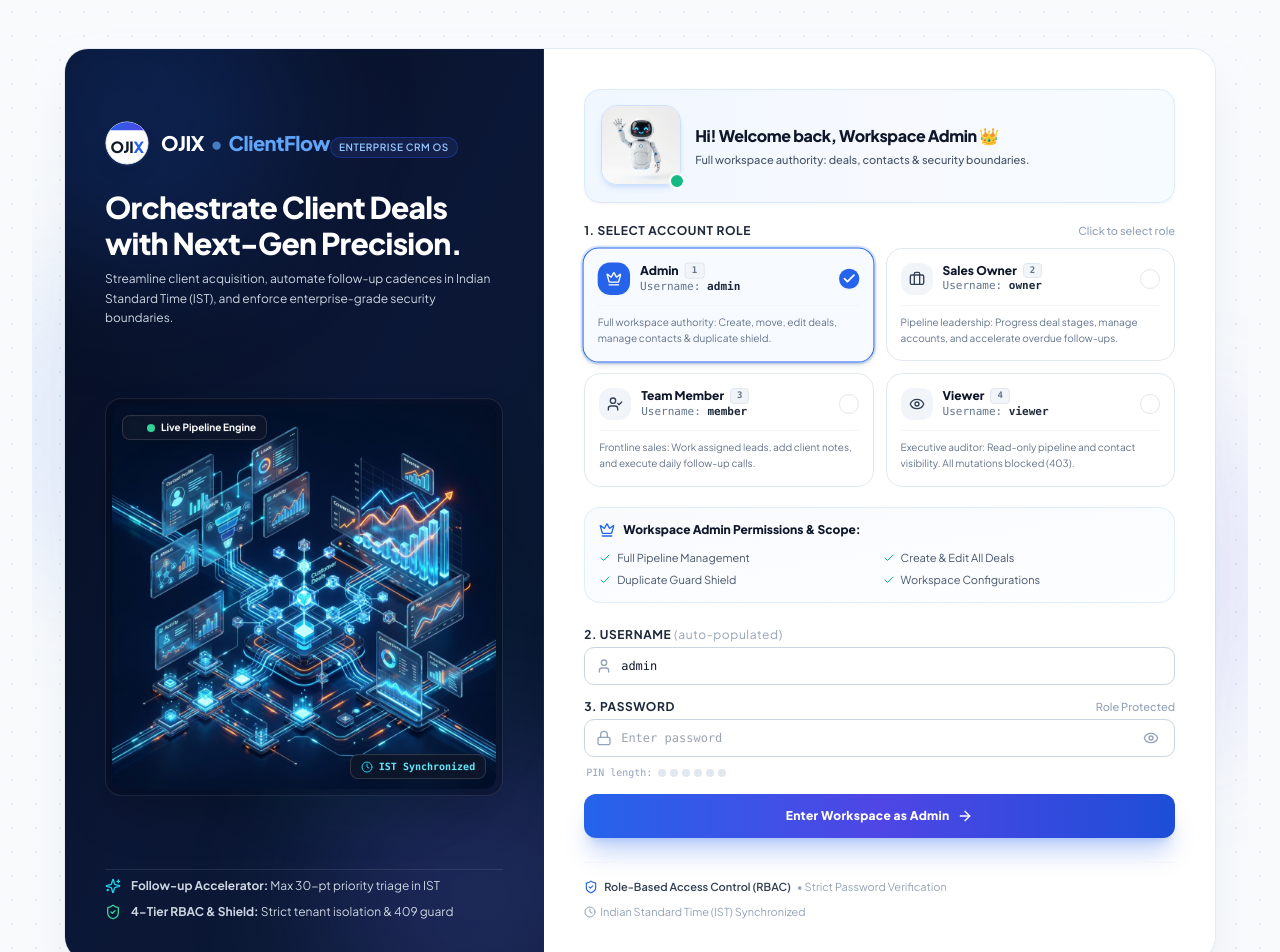
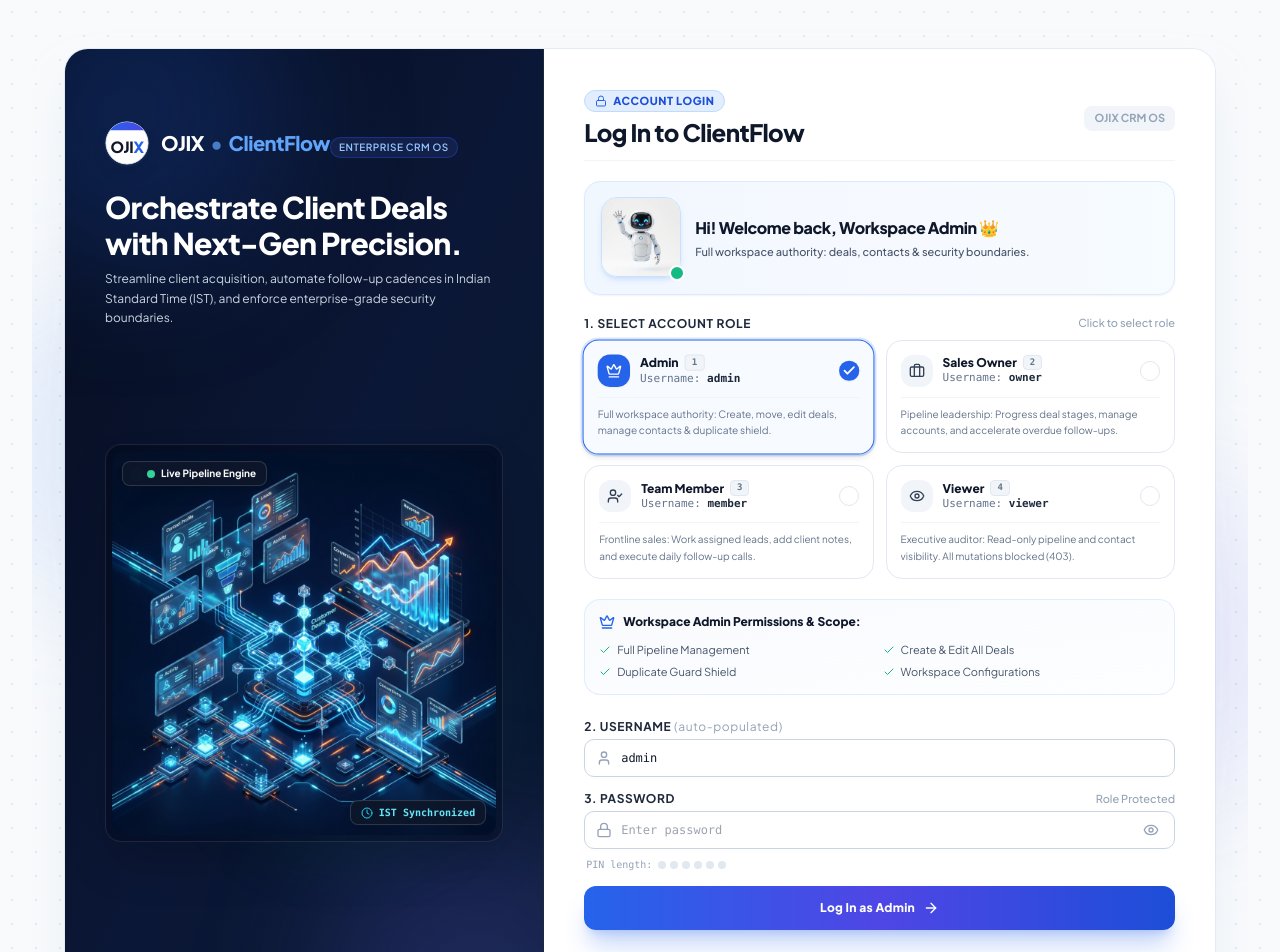
Before and after one commit to keerthana1234p-glitch/Client-flow, a Next.js app: page /login in a window 1280 px wide. Shown: the top 952 px of the page. Built offline with nearby package versions, Linux system fonts and the light colour scheme; no server answers.

Commit message:
feat: make login page primary view with clear login branding

```diff
--- a/src/components/AuthView.tsx
+++ b/src/components/AuthView.tsx
@@ -281,6 +281,21 @@ export function AuthView() {
         <div className="lg:col-span-7 p-6 sm:p-10 flex flex-col justify-between bg-white relative">
 
           <div className="space-y-5">
+            {/* Top Login Title Bar */}
+            <div className="flex items-center justify-between border-b border-slate-100 pb-3">
+              <div>
+                <div className="inline-flex items-center gap-1.5 px-2.5 py-0.5 rounded-full bg-blue-100/80 border border-blue-200 text-blue-700 text-[11px] font-extrabold uppercase tracking-wider mb-1">
+                  <Lock className="w-3 h-3 text-blue-600" />
+                  <span>Account Login</span>
+                </div>
+                <h1 className="text-xl sm:text-2xl font-black text-slate-900 tracking-tight">
+                  Log In to ClientFlow
+                </h1>
+              </div>
+              <span className="text-[11px] font-bold text-slate-400 bg-slate-100 px-2.5 py-1 rounded-lg">
+                OJIX CRM OS
+              </span>
+            </div>
 
             {/* Header: Friendly 3D Robot Mascot Greeting Card */}
             <div className="flex items-center gap-3.5 p-3 sm:p-4 rounded-2xl bg-gradient-to-r from-blue-50/90 via-indigo-50/50 to-sky-50/60 border border-blue-100 shadow-sm relative overflow-hidden">
@@ -547,7 +562,7 @@ export function AuthView() {
                   </>
                 ) : (
                   <>
-                    <span>Enter Workspace as {selectedRole.name}</span>
+                    <span>Log In as {selectedRole.name}</span>
                     <ArrowRight className="w-4 h-4" />
                   </>
                 )}
--- a/src/components/HeaderNav.tsx
+++ b/src/components/HeaderNav.tsx
@@ -320,15 +320,15 @@ export function HeaderNav() {
             })}
           </nav>
 
-          {/* Dedicated Sign Off Button */}
+          {/* Dedicated Log Out Button */}
           <div className="pl-3 border-l border-slate-200">
             <button
               onClick={handleLogout}
               className="px-3.5 py-1.5 rounded-lg text-xs font-bold text-rose-700 bg-rose-50 hover:bg-rose-100 border border-rose-200 hover:border-rose-300 transition-all flex items-center gap-1.5 shadow-sm active:scale-95"
-              title="Sign off to switch account"
+              title="Log out to switch account"
             >
               <LogOut className="w-3.5 h-3.5 text-rose-600" />
-              <span>Sign Off</span>
+              <span>Log Out</span>
             </button>
           </div>
         </div>
@@ -347,7 +347,7 @@ export function HeaderNav() {
               className="ml-auto underline font-bold hover:text-rose-950 shrink-0 text-[11px] flex items-center gap-1"
             >
               <LogOut className="w-3 h-3 text-rose-600" />
-              Sign Off to Change Account
+              Log Out to Change Account
             </button>
           </div>
         </div>
```
